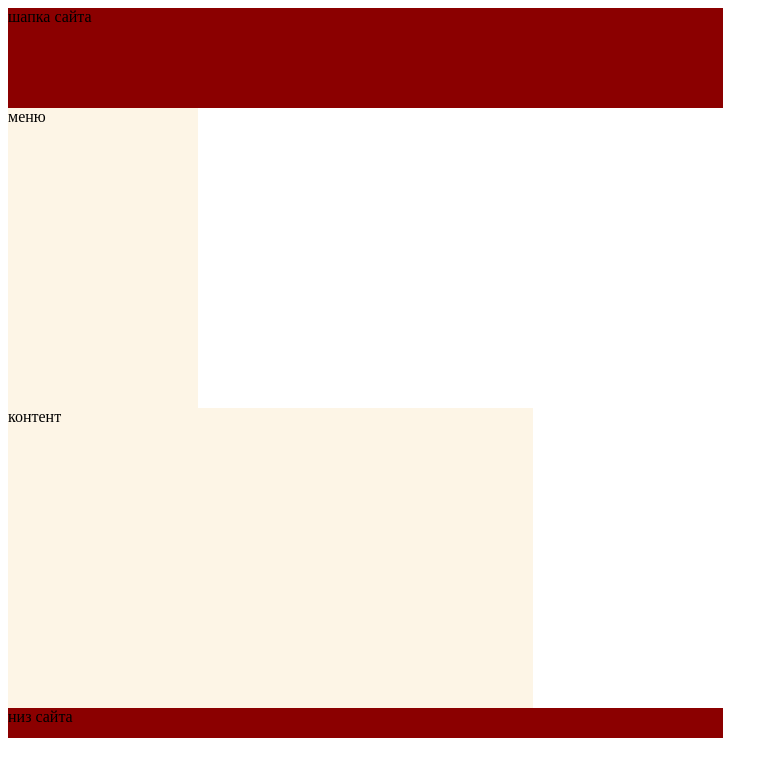
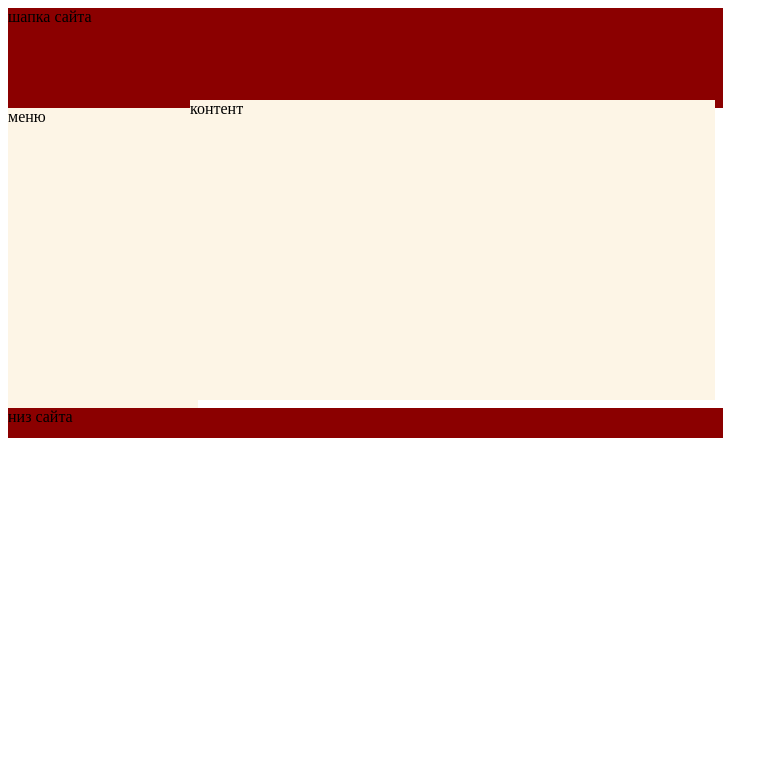
Before and after one commit to pustovayaksenia/lab_6, a plain HTML site: page index.html in a window 1280 px wide. Shown: the whole page, without its empty margins (0-778 px from the left). Drawn offline with Linux system fonts and the light colour scheme.

Commit message:
position:absolute

```diff
--- a/styles/style.css
+++ b/styles/style.css
@@ -12,6 +12,9 @@ height:300px;
 background:oldlace;
 width:525px;
 height:300px;
+position:absolute;
+left:190px;
+top:100px;
 }
 #footer{
 background:darkred;
```
